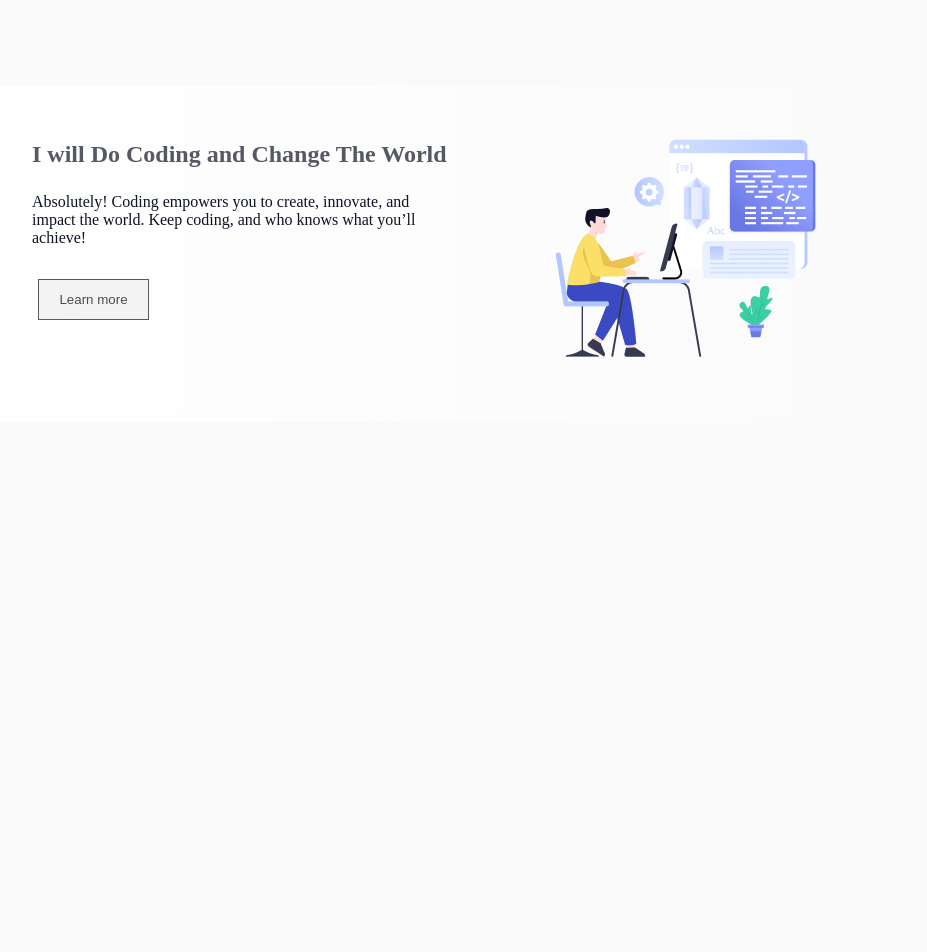
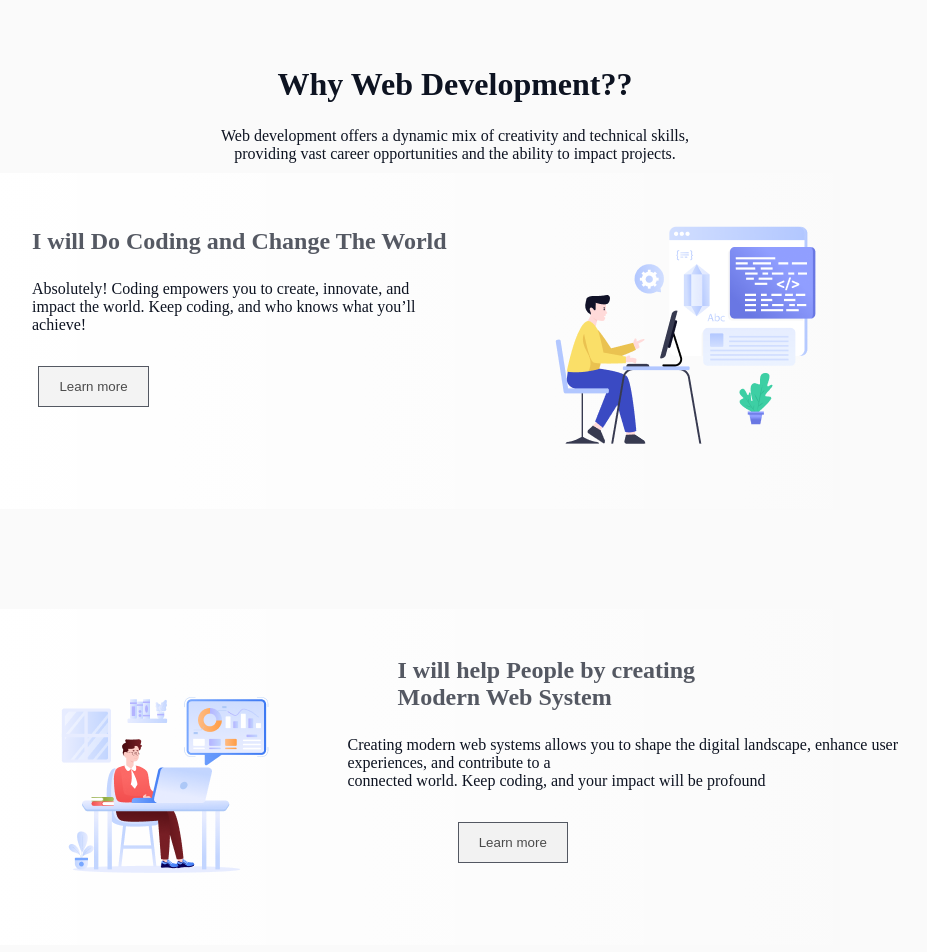
Before and after one commit to Aruproy83291/assignment-one, a plain HTML site: page index.html in a window 1280 px wide. Shown: the part 860-1812 px from the top of the page, without its empty margins (295-1222 px from the left). Drawn offline with Linux system fonts and the light colour scheme; a web font is replaced by a local one.

Commit message:
added header web containar done

```diff
--- a/index.html
+++ b/index.html
@@ -29,12 +29,9 @@
     <main>
         <!-- Why Web Development section start here -->
         <section class="header-web-container">
-
-
-
-
-
-
+            <div class="wev-dev-content">
+                <h2 class="h2-tag">Why Web Development??</h2>
+                <p class="p-tag">Web development offers a dynamic mix of creativity and technical skills,<br> providing vast career opportunities and the ability to impact projects.</p>
                     <div class="web-frist-content">
                     <div class="web-text-content">
                         <h2>I will Do Coding and Change The World</h2>
@@ -45,7 +42,27 @@
                         <img src="./assets/Layer_1.png" alt="">
                     </diV>
                 </div>
-
+                <div class="web-frist-content">
+                    <div class="web-text-content">
+                    <img src="./assets/Group 3.png" alt="">
+                    </div>
+                    <div class="web-dev-images">
+                        <h2 class="second-content">I will help People by creating <br>Modern Web System</h2>
+                        <p class="second-content-para">Creating modern web systems allows you to shape the digital landscape, enhance user experiences, and contribute to a<br> connected world. Keep coding, and your impact will be profound </p>
+                        <button class="Learn-more-btn">Learn more</button>
+                    </div>
+                </div>
+                <div class="web-frist-content">
+                    <div class="web-text-content">
+                        <h2>I will Do Coding and Change The World</h2>
+                        <p> Absolutely! Coding empowers you to create,<br> innovate, and impact the world. Keep coding, and who knows what you’ll achieve!</p>
+                        <button class="Learn-more-btn">Learn more</button>
+                    </div>
+                    <div class="web-dev-images">
+                        <img src="./assets/Group 4.png" alt="">
+                    </div>
+                </div>
+                </div>
         </section>
 
         </div>
--- a/style.css
+++ b/style.css
@@ -105,27 +105,27 @@ font-weight: 800;
 
 }
 
-
-
-
-
-
-
-
-
-
-
-
-
-
-
-
-
-
-
-
-
-
+.wev-dev-content{
+    width: 946px;
+    height: 1235px;
+    margin: 0 auto;
+    margin-top: 80px;
+}
+.h2-tag{
+    color: rgb(13, 19, 33);
+    font-family: Azeret Mono;
+    font-size: 32px;
+    font-weight: 800;
+    text-align: center;
+    margin-bottom: 24px;
+}
+.p-tag{
+    color: rgb(13, 19, 33);
+    font-family: Azeret Mono;
+    font-size: 16px;
+    font-weight: 400;
+    text-align: center;
+}
 .web-frist-content{
     width: 946px;
     height: 336px;
@@ -133,12 +133,14 @@ font-weight: 800;
     border-radius: 16px;
     background: linear-gradient(90.00deg, rgb(255, 255, 255),rgba(255, 255, 255, 0) 100%);
     display: flex;
-    margin-top: 100px;
+    margin-top: 10px;
+    margin-bottom: 100px;
 }
 .web-text-content{
     width: 477px;
     height: 220px;
     margin-top: 55px;
+
 }
 .web-text-content h2{
     color: rgba(13, 19, 33, 0.7);
@@ -175,3 +177,33 @@ font-weight: 800;
     height: 220px;
     margin-top: 50px;
 }
+.second-content{
+    color: rgba(13, 19, 33, 0.7);
+    font-family: Azeret Mono;
+    font-size: 24px;
+    font-weight: 700;
+    text-align: left;
+    margin-top: 0;
+    margin-bottom: 0;
+    padding-bottom: 25px;
+    padding-left: 50px;
+    padding-top: 48px;
+}
+.second-content-para{
+    color: rgb(13, 19, 33);
+    font-family: Azeret Mono;
+    font-size: 16px;
+    font-weight: 400;
+    text-align: left;
+    margin-top: 0;
+    margin-bottom: 0;
+
+}
+.second-content .Learn-more-btn{
+    padding: 12px 20px 12px 20px;
+    box-sizing: border-box;
+    border: 1px solid rgb(13, 19, 33);
+    opacity: 0.7;
+    margin-top: 10px;
+    margin-right: 360px;
+}
```
